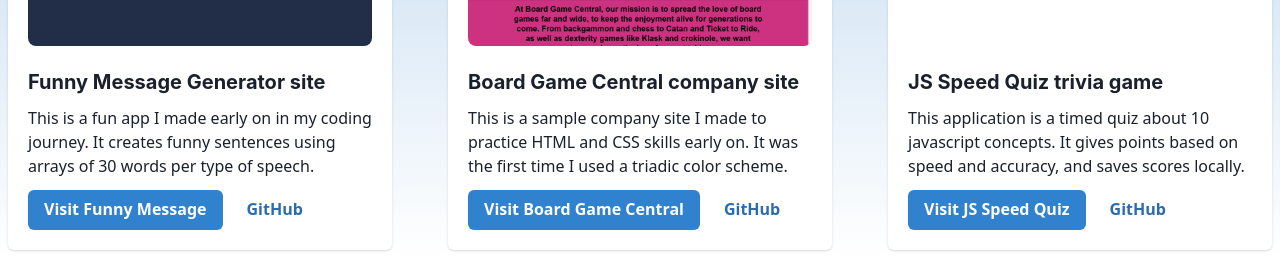
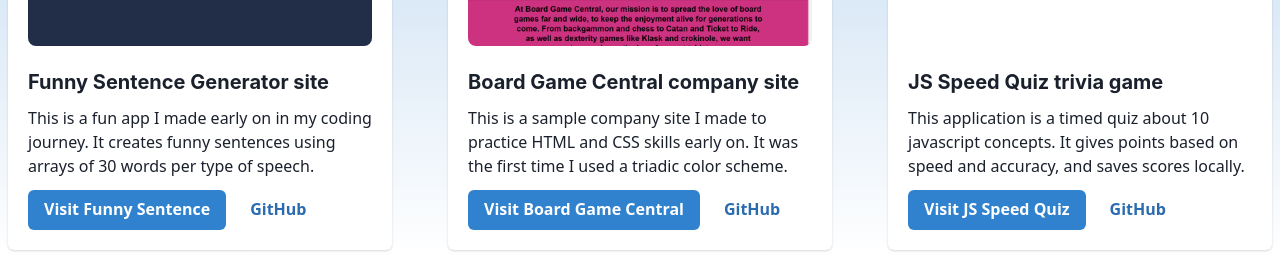
Before and after one commit to ChairSitter/DeveloperPortfolio, a React (Vite) app: page /Portfolio in a window 1280 px wide. Shown: the part 1476-1756 px from the top of the page. Built offline with nearby package versions, Linux system fonts and the light colour scheme; a web font is replaced by a local one.

Commit message:
Funny message -> sentence

```diff
--- a/src/pages/Portfolio.jsx
+++ b/src/pages/Portfolio.jsx
@@ -72,8 +72,8 @@ export default function Portfolio() {
                     />
                     <Project
                         projSource={'/images/FunnyMessage.png'}
-                        projAlt={'Funny Message Generator screenshot'}
-                        projHeading={'Funny Message'}
+                        projAlt={'Funny Sentence Generator screenshot'}
+                        projHeading={'Funny Sentence'}
                         projAdd={'Generator site'}
                         projText={'This is a fun app I made early on in my coding journey. It creates funny sentences using arrays of 30 words per type of speech.'}
                         projURL={'https://chairsitter.github.io/funnymessage/'}
```
